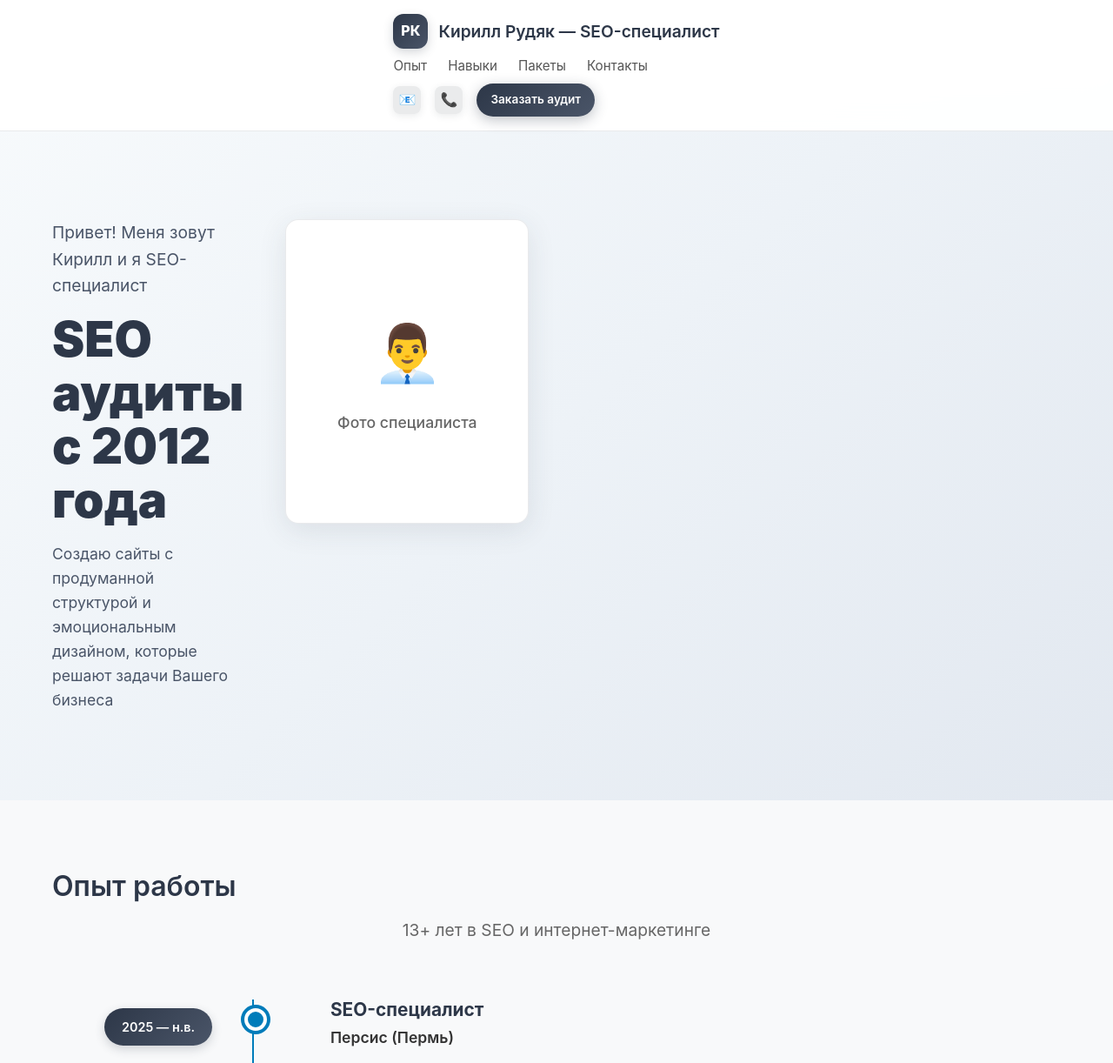
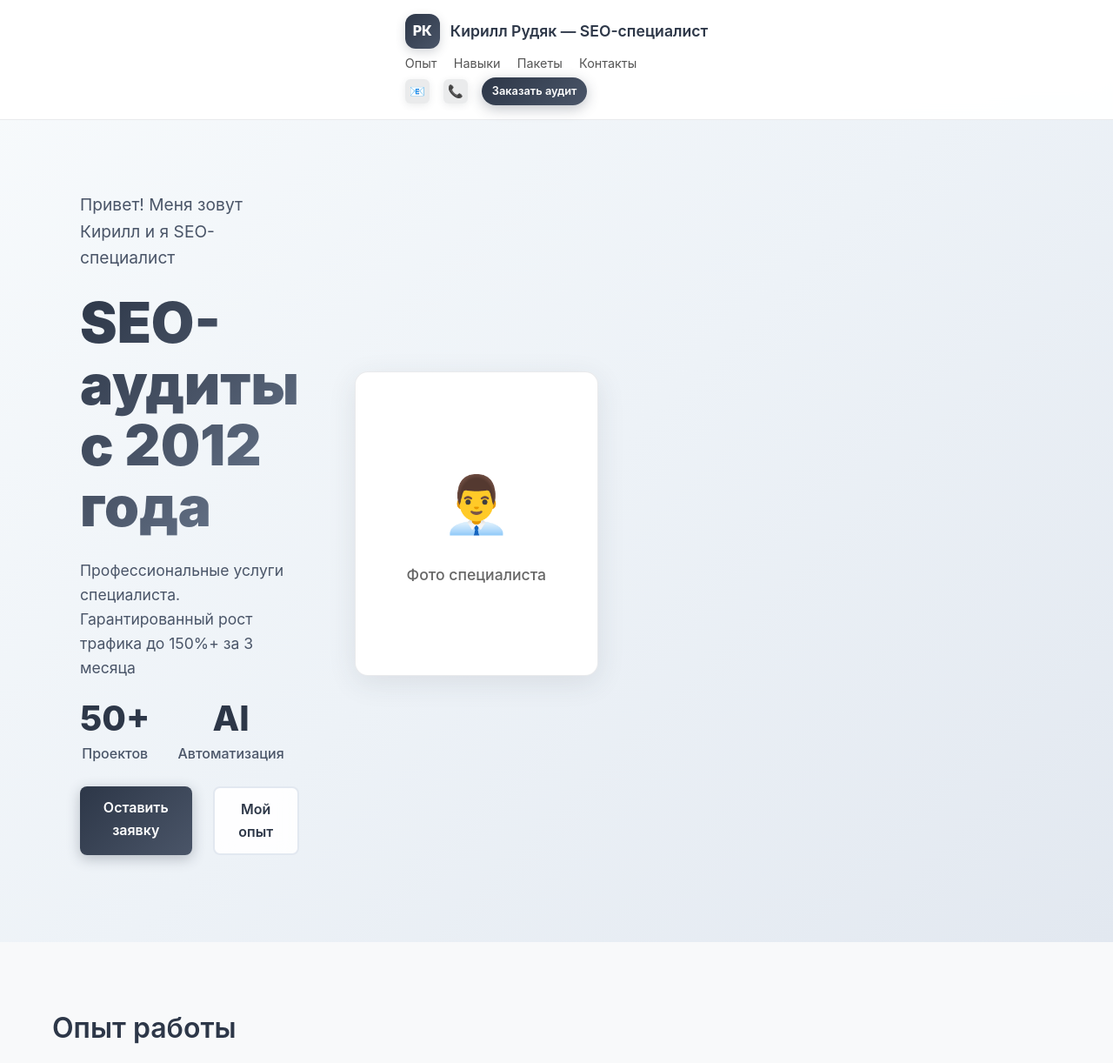
Before and after one commit to Rudiak-Kirill/rudiak-kirill.github.io, a PHP site: page / in a window 1280 px wide. Shown: the top 1222 px of the page at 87% size. Run offline with PHP 8.4, Linux system fonts and the light colour scheme.

Commit message:
Fix Hero section - make it full width, restore original content, improve layout

```diff
--- a/assets/css/style.css
+++ b/assets/css/style.css
@@ -137,7 +137,6 @@ a:hover {
     justify-content: space-between;
     align-items: center;
     padding: 1rem 0;
-    gap: 1rem;
     flex-wrap: nowrap;
 }
 
@@ -165,15 +164,16 @@ a:hover {
 }
 
 .brand-text {
-    font-size: 1.2rem;
+    font-size: 1.1rem;
     font-weight: 600;
     color: #2d3748;
     line-height: 1.3;
+    white-space: nowrap;
 }
 
 .nav-menu {
     display: flex;
-    gap: 1.5rem;
+    gap: 1.2rem;
     align-items: center;
     flex-shrink: 0;
 }
@@ -181,10 +181,11 @@ a:hover {
 .nav-menu a {
     color: #555;
     font-weight: 400;
-    font-size: 0.95rem;
+    font-size: 0.9rem;
     position: relative;
     transition: all 0.3s ease;
-    padding: 0.5rem 0;
+    padding: 0.3rem 0;
+    white-space: nowrap;
 }
 
 .nav-menu a:hover,
@@ -221,14 +222,14 @@ a:hover {
     display: flex;
     align-items: center;
     justify-content: center;
-    width: 32px;
-    height: 32px;
+    width: 28px;
+    height: 28px;
     background: rgba(45, 55, 72, 0.1);
-    border-radius: 8px;
+    border-radius: 6px;
     color: #4a5568;
     text-decoration: none;
     transition: all 0.3s ease;
-    font-size: 1rem;
+    font-size: 0.9rem;
     box-shadow: 0 2px 8px rgba(45, 55, 72, 0.1);
 }
 
@@ -240,9 +241,9 @@ a:hover {
 }
 
 .btn-small {
-    padding: 8px 16px;
-    font-size: 0.85rem;
-    border-radius: 20px;
+    padding: 6px 12px;
+    font-size: 0.8rem;
+    border-radius: 18px;
     font-weight: 600;
     white-space: nowrap;
 }
@@ -278,6 +279,8 @@ a:hover {
     min-height: 100vh;
     display: flex;
     align-items: center;
+    width: 100vw;
+    margin-left: calc(-50vw + 50%);
 }
 
 /* Particle canvas positioning */
@@ -297,16 +300,50 @@ a:hover {
     z-index: 2;
     display: grid;
     grid-template-columns: 1fr 1fr;
-    gap: 3rem;
-    align-items: start;
+    gap: 4rem;
+    align-items: center;
     min-height: 70vh;
-    padding-top: 2rem;
+    max-width: 1200px;
+    margin: 0 auto;
+    padding: 0 2rem;
 }
 
 .hero-text {
     display: flex;
     flex-direction: column;
-    gap: 1rem;
+    gap: 1.5rem;
+}
+
+.hero-stats {
+    display: flex;
+    gap: 2rem;
+    margin: 0;
+}
+
+.stat {
+    text-align: center;
+}
+
+.stat-number {
+    display: block;
+    font-size: 2.5rem;
+    font-weight: 800;
+    line-height: 1;
+    margin-bottom: 0.5rem;
+    color: #2d3748;
+}
+
+.stat-label {
+    font-size: 1rem;
+    opacity: 1;
+    color: #4a5568;
+    font-weight: 500;
+}
+
+.hero-cta {
+    display: flex;
+    gap: 1.5rem;
+    margin: 0;
 }
 
 .hero-greeting {
@@ -380,11 +417,14 @@ a:hover {
 }
 
 .hero-text h1 {
-    font-size: 3.5rem;
+    font-size: 4rem;
     margin: 0;
     line-height: 1.1;
     font-weight: 900;
-    color: #2d3748;
+    background: linear-gradient(135deg, #2d3748 0%, #4a5568 50%, #718096 100%);
+    -webkit-background-clip: text;
+    -webkit-text-fill-color: transparent;
+    background-clip: text;
 }
 
 .hero-subtitle {
--- a/index.html
+++ b/index.html
@@ -48,8 +48,24 @@
             <div class="hero-content">
                 <div class="hero-text">
                     <p class="hero-greeting">Привет! Меня зовут Кирилл и я SEO-специалист</p>
-                    <h1>SEO аудиты с 2012 года</h1>
-                    <p class="hero-description">Создаю сайты с продуманной структурой и эмоциональным дизайном, которые решают задачи Вашего бизнеса</p>
+                    <h1>SEO-аудиты с 2012 года</h1>
+                    <p class="hero-description">Профессиональные услуги специалиста. Гарантированный рост трафика до 150%+ за 3 месяца</p>
+
+                    <div class="hero-stats">
+                        <div class="stat">
+                            <span class="stat-number">50+</span>
+                            <span class="stat-label">Проектов</span>
+                        </div>
+                        <div class="stat">
+                            <span class="stat-number">AI</span>
+                            <span class="stat-label">Автоматизация</span>
+                        </div>
+                    </div>
+
+                    <div class="hero-cta">
+                        <a href="#contact" class="btn btn-primary">Оставить заявку</a>
+                        <a href="#experience" class="btn btn-secondary">Мой опыт</a>
+                    </div>
                 </div>
 
                 <div class="hero-image">
```
